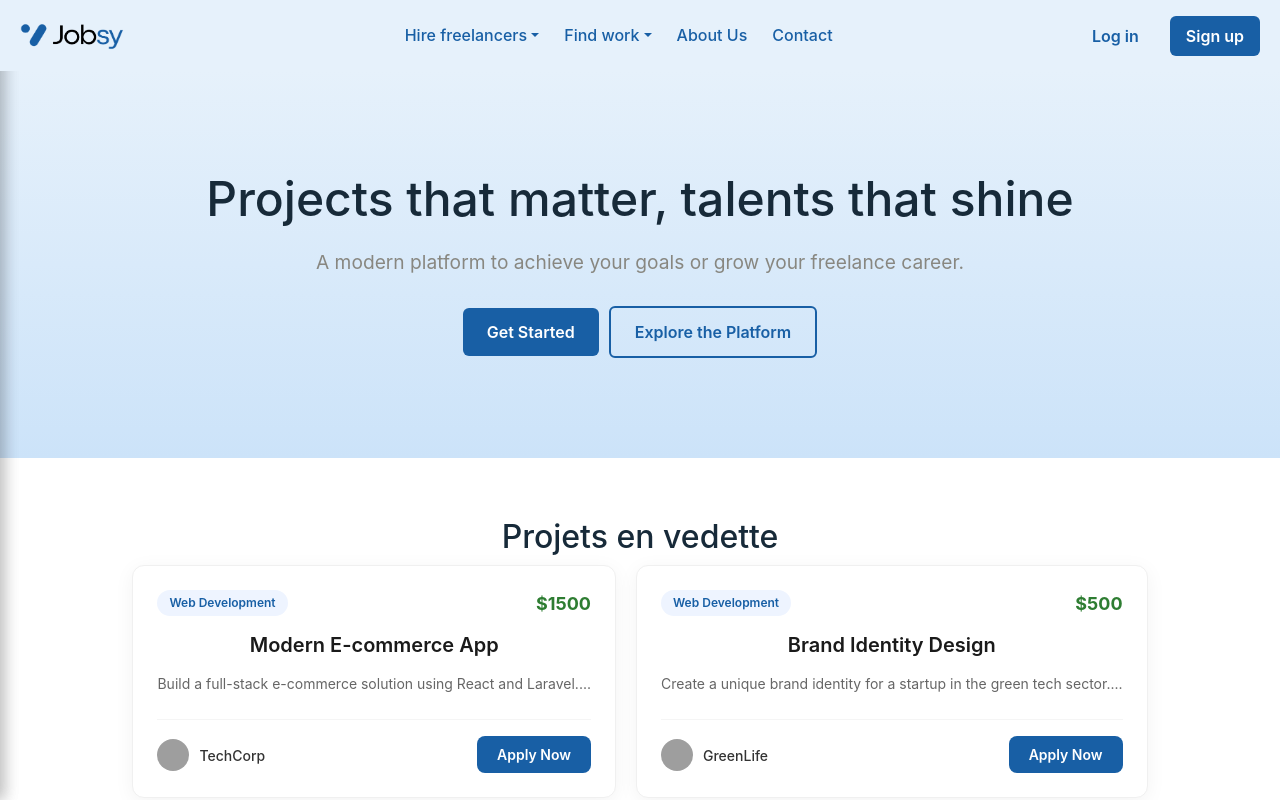
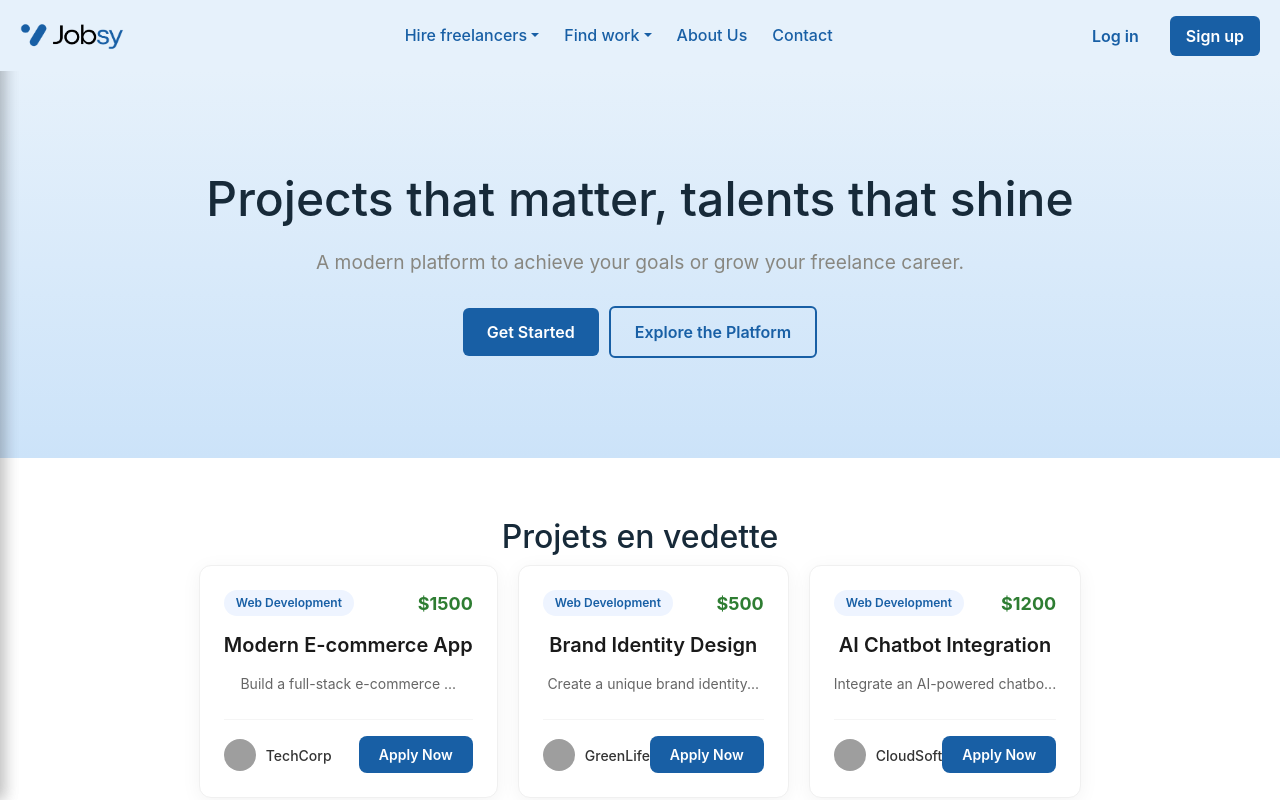
Before and after one commit to elmostafabelayed/project-manager-frontend, a React (Create React App) app: page / in a window 1280 px wide. Shown: the top 800 px of the page. Built offline with nearby package versions, Linux system fonts and the light colour scheme; grey boxes are pictures that could not be loaded.

Commit message:
update substring

```diff
--- a/src/components/ProjectCard.jsx
+++ b/src/components/ProjectCard.jsx
@@ -13,7 +13,7 @@ export default function ProjectCard({ project }) {
       </div>
       <h3 className="project-title">{project.title}</h3>
       <p className="project-desc">
-        {project.description?.substring(0, 120)}...
+        {project.description?.substring(0, 30)}...
       </p>
       <div className="project-footer">
         <div className="project-client">
```
